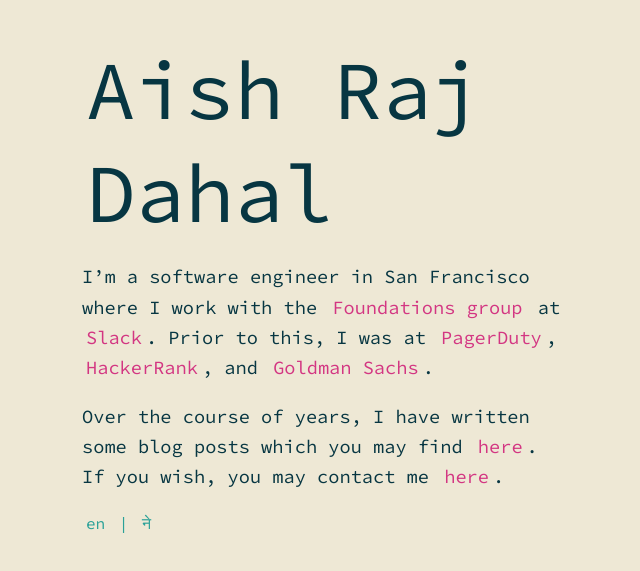
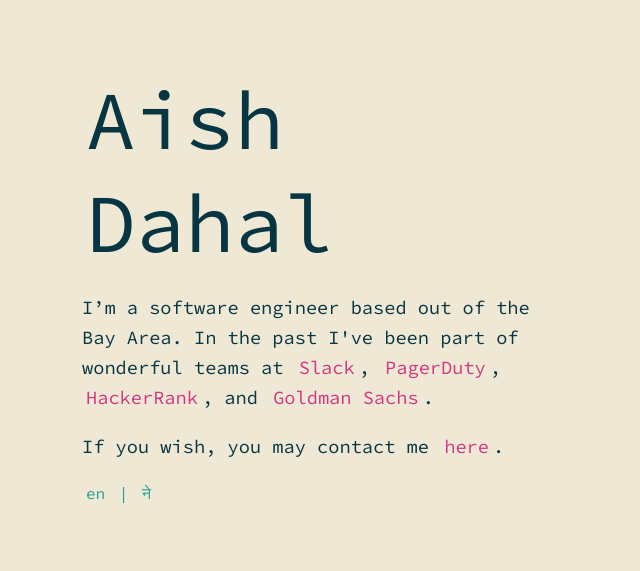
Before and after one commit to aishraj/aish.io, a plain HTML site: page index.html in a window 1280 px wide. Shown: the part 163-734 px from the top of the page, without its empty margins (318-958 px from the left). Drawn offline with Linux system fonts and the light colour scheme.

Commit message:
Keep the info to a bare minimal

```diff
--- a/index.html
+++ b/index.html
@@ -15,24 +15,19 @@
   <main>
     <section>
       <header>
-        <h1>Aish Raj Dahal</h1>
+        <h1>Aish Dahal</h1>
       </header>
 
       <div class="description">
-        <p>I’m a software engineer in San Francisco where I work with the <a href="https://slack.com/document-sharing"
-            target="_blank" rel="noopener noreferrer">Foundations group</a> at <a href="https://slack.com"
-            target="_blank" rel="noopener noreferrer">Slack</a>. Prior to this, I was at <a
+	      <p>I’m a software engineer based out of the Bay Area. In the past I've been part of wonderful teams at <a href="https://slack.com"
+            target="_blank" rel="noopener noreferrer">Slack</a>, <a
             href="https://www.pagerduty.com" target="_blank" rel="noopener noreferrer">PagerDuty</a>,
           <a href="https://www.hackerrank.com" target="_blank" rel="noopener noreferrer">HackerRank</a>, and <a
             href="https://www.gs.com" target="_blank" rel="noopener noreferrer">Goldman Sachs</a>.
         </p>
       </div>
       <div class="others">
-        <p>
-          Over the course of years, I have written some blog
-          posts which you may find <a href="https://blog.aish.io" target="_blank" rel="noopener noreferrer">here</a>. If
-          you wish, you may
-          contact me <a href="mailto:contact@aish.io">here</a>.
+        <p>If you wish, you may contact me <a href="mailto:contact@aishraj.com">here</a>.
         </p>
       </div>
       <div>
```
Also changed, not shown: np/index.html (+2 -3 lines).
